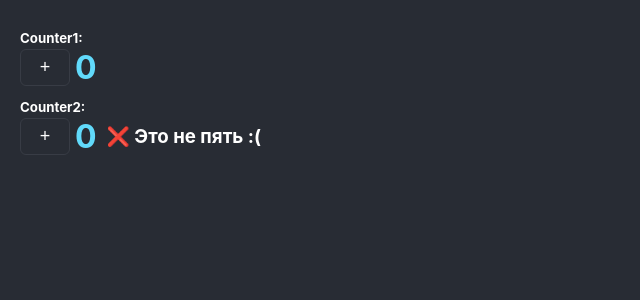
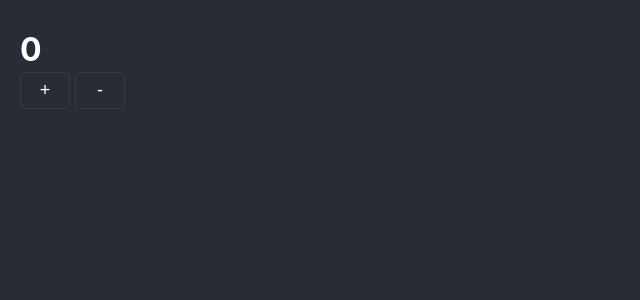
Before and after one commit to valeryaosta/hooks, a React (Create React App) app: page / in a window 1280 px wide. Shown: the top 300 px of the page, without its empty margins (0-640 px from the left). Built offline with nearby package versions, Linux system fonts and the light colour scheme.

Commit message:
useСallback + React.Memo

```diff
--- /dev/null
+++ b/src/App5.js
@@ -0,0 +1,21 @@
+import React, {useCallback, useState} from "react";
+import "./index.css";
+import Button from "./components/Button";
+
+
+function App5() {
+
+    const [count, setCounter] = useState(0);
+    //ссылки на наши фуекции остаются, они не перетираются, при этом мемоизируем Баттонс
+    const onPlus = useCallback(() => setCounter((count) => count + 1), []);
+    const onMinus = useCallback(() => setCounter((count) => count - 1), []);
+
+    return (
+        <div className="App">
+            <h1>{count}</h1>
+            <Button onPlus={onPlus} onMinus={onMinus}/>
+        </div>
+    );
+}
+
+export default App5;
--- /dev/null
+++ b/src/components/Button.jsx
@@ -0,0 +1,19 @@
+import React from "react";
+
+const Button = React.memo(({onPlus, onMinus}) => {
+
+    console.log('Buttons render');
+
+    return (
+        <div>
+            <button onClick={onPlus}>+</button>
+            <button onClick={onMinus}>-</button>
+        </div>
+    );
+});
+
+export default Button;
+
+//React.memo здесь помогает предотвратить лишний ререндер кнопок,
+//перед тем как делать ререндер проследит изменится ли ссылка на onPlus, onMinus -пропсы,
+//если эти пропсы не изменились, ререндер происходить не будет
--- a/src/index.js
+++ b/src/index.js
@@ -3,16 +3,19 @@ import ReactDOM from 'react-dom';
 import './index.css';
 //import App from './App';
 import reportWebVitals from './reportWebVitals';
-//import App2 from " ./App2";
+//import App2 from "./App2";
 //import {App3} from "./App2";
-import App4 from "./App4";
+//import App4 from "./App4";
+import App5 from "./App5";
+
 
 ReactDOM.render(
     <React.StrictMode>
         {/* <App />*/}
-        {/*<App2 />*/}
+        {/*<App2 /> */}
         {/*<App3/>*/}
-        <App4/>
+        {/* <App4/>*/}
+        <App5/>
     </React.StrictMode>,
     document.getElementById('root')
 );
```
Also changed, not shown: src/App2.js (+11 -4 lines).
